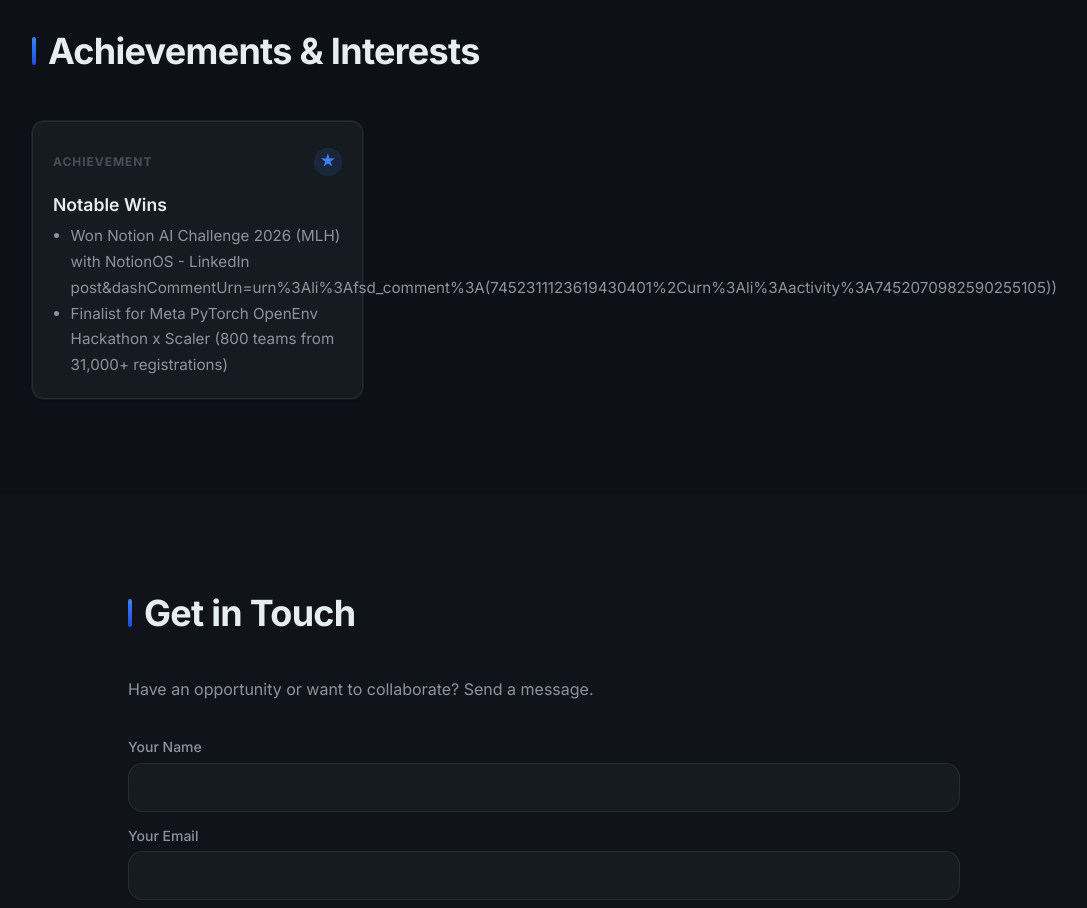
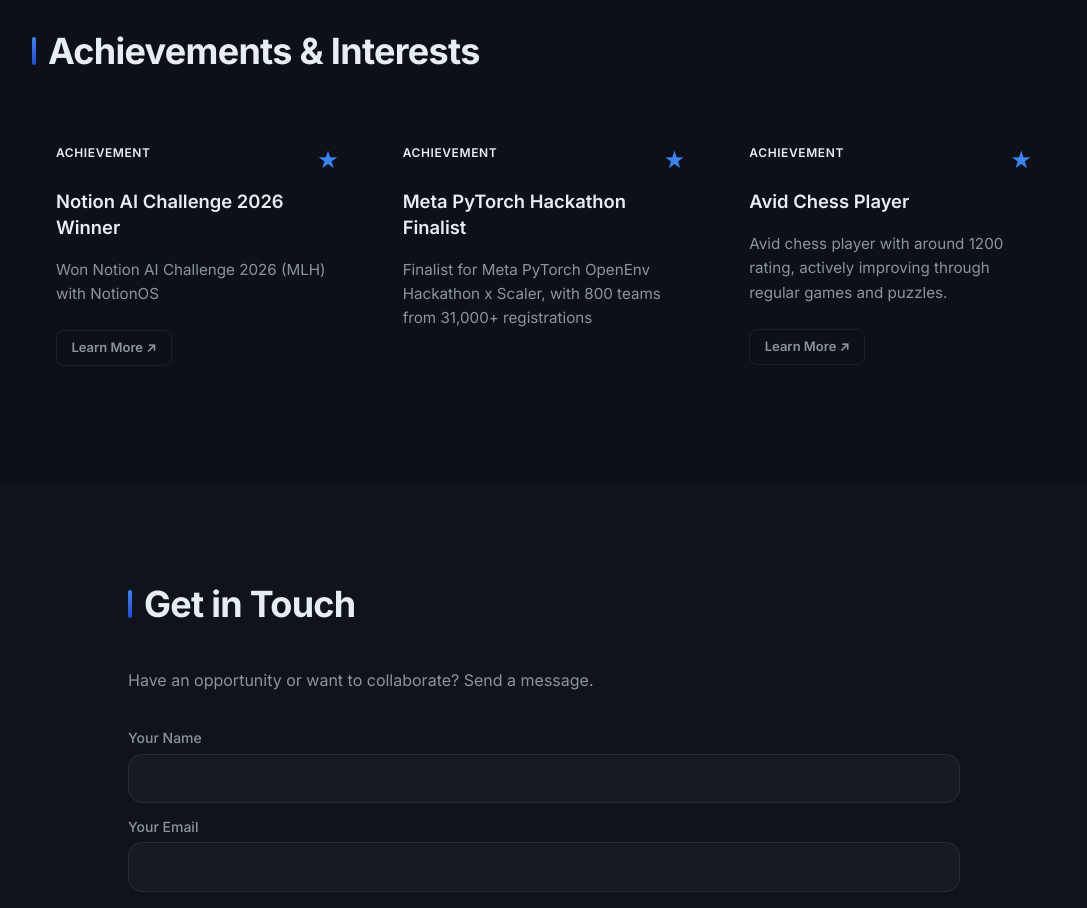
Before and after one commit to Arya-Akshat/Portfolio, a React (Vite) app: page / in a window 1280 px wide. Shown: the part 6540-7448 px from the top of the page, without its empty margins (96-1183 px from the left). Built offline with nearby package versions, Linux system fonts and the light colour scheme.

Commit message:
Refine achievements cards and links

```diff
--- a/about/achievements.md
+++ b/about/achievements.md
@@ -1,5 +1,12 @@
 # Achievements & Interests
 
-## Notable Wins
-- Won Notion AI Challenge 2026 (MLH) with NotionOS - [LinkedIn post](https://www.linkedin.com/feed/update/urn:li:activity:7452070982590255105/?commentUrn=urn%3Ali%3Acomment%3A(activity%3A7452070982590255105%2C7452311123619430401)&dashCommentUrn=urn%3Ali%3Afsd_comment%3A(7452311123619430401%2Curn%3Ali%3Aactivity%3A7452070982590255105))
-- Finalist for Meta PyTorch OpenEnv Hackathon x Scaler (800 teams from 31,000+ registrations)
+## Notion AI Challenge 2026 Winner
+- Description: Won Notion AI Challenge 2026 (MLH) with NotionOS
+- Achievement Link: https://www.linkedin.com/posts/major-league-hacking_notionaichallenge-mlh-notionmcp-activity-7452070982590255105-G_-e?utm_source=share&utm_medium=member_desktop&rcm=ACoAAD3VDuMBmMTn-_sWFvkx2RZgnzNJJpgjldQ
+
+## Meta PyTorch Hackathon Finalist
+- Description: Finalist for Meta PyTorch OpenEnv Hackathon x Scaler, with 800 teams from 31,000+ registrations
+
+## Avid Chess Player
+- Description: Avid chess player with around 1200 rating, actively improving through regular games and puzzles.
+- Achievement Link: https://www.chess.com/member/akshat0_fr
--- a/src/main.jsx
+++ b/src/main.jsx
@@ -398,16 +398,21 @@
       const title = stripPrefix(headingMatch[1]);
       current = {
         title,
-        items: [],
+        description: '',
+        link: '',
       };
       return;
     }
 
-    const bulletMatch = line.match(/^[-*]\s+(.+)$/);
-    if (bulletMatch) {
-      const item = cleanMultiline(bulletMatch[1]);
-      if (current) {
-        current.items.push(item);
+    const bulletMatch = line.match(/^[-*]\s+([^:]+):\s*(.*)$/);
+    if (bulletMatch && current) {
+      const key = bulletMatch[1].toLowerCase().trim();
+      const value = bulletMatch[2].trim();
+
+      if (key === 'description') {
+        current.description = value;
+      } else if (key === 'achievement link') {
+        current.link = value;
       }
     }
   });
@@ -417,7 +422,7 @@
   }
 
   return {
-    groups: groups.filter((group) => group.items.length > 0),
+    groups: groups.filter((group) => group.description.length > 0),
   };
 }
 
@@ -885,38 +890,34 @@
 }
 
 function AchievementsGrid({ groups, reducedMotion }) {
+  const isValidUrl = (url) => {
+    try {
+      new URL(url);
+      return true;
+    } catch {
+      return false;
+    }
+  };
+
   return (
     <motion.div className="certificate-grid" variants={staggerContainer} initial="hidden" whileInView="visible" viewport={{ once: true, margin: '-80px' }}>
       {groups.map((group) => (
-        <motion.article key={group.title} className="certificate-card" variants={reducedMotion ? fadeIn : fadeUp}>
-          <div className="certificate-card__header">
-            <p className="certificate-card__eyebrow">Achievement</p>
-            <span className="certificate-card__icon" aria-hidden="true">
+        <motion.article key={group.title} className="achievement-card" variants={reducedMotion ? fadeIn : fadeUp}>
+          <div className="achievement-card__header">
+            <p className="achievement-card__eyebrow">Achievement</p>
+            <span className="achievement-card__icon" aria-hidden="true">
               ★
             </span>
           </div>
-          <h3 className="certificate-card__title">{group.title}</h3>
-          <ul className="detail-list detail-list--tight">
-            {group.items.map((item) => {
-              const linkMatch = item.match(/\[([^\]]+)\]\(([^)]+)\)/);
-              if (linkMatch) {
-                const beforeLink = item.substring(0, linkMatch.index);
-                const linkText = linkMatch[1];
-                const linkHref = linkMatch[2];
-                const afterLink = item.substring(linkMatch.index + linkMatch[0].length);
-                return (
-                  <li key={item}>
-                    {beforeLink}
-                    <a href={linkHref} target="_blank" rel="noreferrer">
-                      {linkText}
-                    </a>
-                    {afterLink}
-                  </li>
-                );
-              }
-              return <li key={item}>{item}</li>;
-            })}
-          </ul>
+          <h3 className="achievement-card__title">{group.title}</h3>
+          <p className="achievement-card__description">{group.description}</p>
+          {isValidUrl(group.link) ? (
+            <div className="achievement-card__link">
+              <a href={group.link} target="_blank" rel="noopener noreferrer" className="project-link">
+                Learn More ↗
+              </a>
+            </div>
+          ) : null}
         </motion.article>
       ))}
     </motion.div>
--- a/src/styles.css
+++ b/src/styles.css
@@ -790,6 +790,62 @@
   color: var(--accent-primary);
 }
 
+
+.achievement-card {
+  display: flex;
+  flex-direction: column;
+  gap: 1rem;
+  padding: 1.5rem;
+  border: 1px solid var(--border-color);
+  border-radius: 0.5rem;
+  background: var(--surface-subtle);
+  transition: all 0.3s ease;
+}
+
+.achievement-card:hover {
+  border-color: var(--accent-primary);
+  background: var(--surface-emphasis);
+}
+
+.achievement-card__header {
+  display: flex;
+  justify-content: space-between;
+  align-items: flex-start;
+  gap: 0.5rem;
+}
+
+.achievement-card__eyebrow {
+  font-size: 0.75rem;
+  font-weight: 600;
+  text-transform: uppercase;
+  letter-spacing: 0.05em;
+  color: var(--text-tertiary);
+  margin: 0;
+}
+
+.achievement-card__icon {
+  font-size: 1.5rem;
+  color: var(--accent-primary);
+}
+
+.achievement-card__title {
+  font-size: 1.15rem;
+  font-weight: 600;
+  color: var(--text-primary);
+  margin: 0;
+  line-height: 1.4;
+}
+
+.achievement-card__description {
+  font-size: 0.95rem;
+  color: var(--text-secondary);
+  margin: 0;
+  line-height: 1.6;
+}
+
+.achievement-card__link {
+  margin-top: 0.5rem;
+}
 .certificate-grid {
   display: grid;
   grid-template-columns: repeat(3, minmax(0, 1fr));
```
